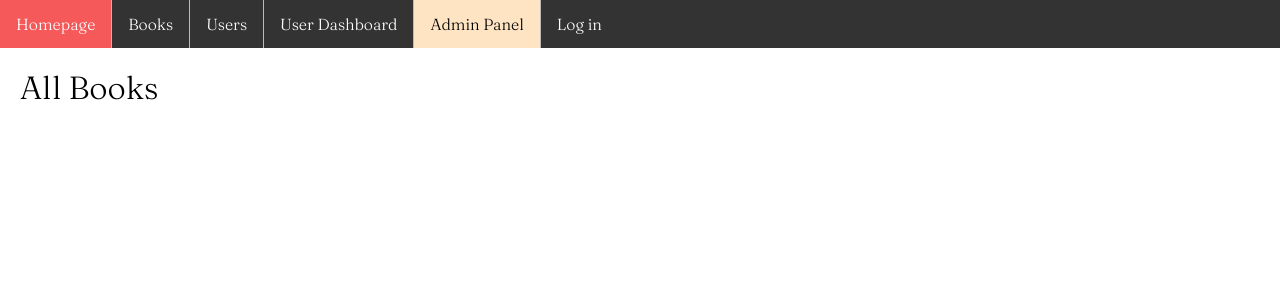
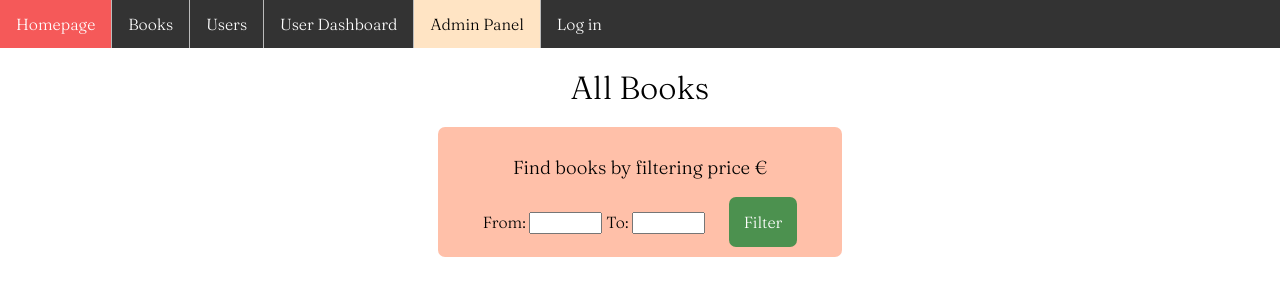
Before and after one commit to NikolaJovovic98/Node-Js-User-Registration-And-Login, a Node server app: page /books/ in a window 1280 px wide. Shown: the top 300 px of the page. Run offline with Node 20, Linux system fonts and the light colour scheme; data that the repository does not hold is empty; some libraries are stand-ins or nearby versions.

Commit message:
Added: Any user can filter books by their price,added some styling'

```diff
--- a/public/styles/style.css
+++ b/public/styles/style.css
@@ -317,3 +317,37 @@ hr{
 #up-down-quant div{
   margin-right: 5px;
 }
+
+#user-dashboard {
+  background-color: rgba(255, 166, 0, 0.322);
+  border-radius: 7px;
+  width: 50%;
+  margin: auto;
+  display: flex;
+  flex-direction: column;
+  justify-content: center;
+  align-items: center;
+}
+
+.logout-button{
+  border-radius: 7px;
+  border: none;
+  outline: none;
+  font-size: 18px;
+  background-color: dimgray;
+  color: white;
+}
+
+.filter-books-price{
+  background-color: rgba(255, 68, 0, 0.336);
+  border-radius: 7px;
+  padding: 10px;
+  margin: auto;
+  width: 30%;
+  margin-bottom: 20px;
+  display:flex;
+  flex-direction: column;
+  justify-content: center;
+  align-items: center;
+
+}
--- a/public/views/addBook.hbs
+++ b/public/views/addBook.hbs
@@ -1,7 +1,7 @@
 {{> header}}
 {{> nav}}
 
-<h1 style="margin: 20px;">Add Book </h1>
+<h1 style="margin: 20px;text-align: center;">Add Book </h1>
 
 
 <div id="register-form">
--- a/public/views/allBooks.hbs
+++ b/public/views/allBooks.hbs
@@ -4,7 +4,20 @@
 <h3 style="color: green;">{{success_msg}}</h3>
 {{/if}}
 
-<h1 style="margin: 20px;">All Books </h1>
+<h1 style="margin: 20px;text-align: center;">All Books </h1>
+
+<div class="filter-books-price">
+    <h3 style="text-align: center;">Find books by filtering price &euro;</h3>
+   <div>
+    <form action="/books/filter" method="GET">
+        <label for="fromPrice">From:</label>
+        <input type="number" name="fromPrice" min="1" max="10000">
+        <label for="toPrice">To:</label>
+        <input type="number" name="toPrice" min="1" max="10000">
+        <button type="submit" class="edit-user">Filter</button>
+    </form>
+    </div>
+</div>
 
 {{#if books}}
 {{#each books}}
--- a/public/views/allUsers.hbs
+++ b/public/views/allUsers.hbs
@@ -1,7 +1,7 @@
 {{> header}}
 {{> nav}}
 
-<h1 style="margin: 20px;">All Users </h1>
+<h1 style="margin: 20px;text-align: center;">All Users </h1>
 
 <div id="big-user-div">
 {{#if users}}
--- a/public/views/home.hbs
+++ b/public/views/home.hbs
@@ -5,4 +5,5 @@
 <h2 style="margin: 20px;">This is REST API</h2>
 
 
+
 {{> footer}}
--- a/public/views/oneBook.hbs
+++ b/public/views/oneBook.hbs
@@ -1,11 +1,11 @@
 {{> header}}
 {{> nav}}
+
+<h1 style="margin: 20px;text-align: center;background-color: antiquewhite;border-radius: 7px;">{{bookName}}</h1>
 
 {{#if success_msg}}
 <h3 style="color: green;text-align: center;">{{success_msg}}</h3>
 {{/if}}
-
-<h1 style="margin: 20px;text-align: center;background-color: antiquewhite;border-radius: 7px;">{{bookName}}</h1>
 
 {{#if error_msg}}
 <h3 style="color: red;text-align: center;">{{error_msg}}</h3>
--- a/public/views/oneUser.hbs
+++ b/public/views/oneUser.hbs
@@ -2,7 +2,7 @@
 {{> nav}}
 
 {{#if success_msg}}
-<h3 style="color: green;">{{success_msg}}</h3>
+<h3 style="color: green;text-align: center;">{{success_msg}}</h3>
 {{/if}}
 
 <h1 style="margin: 20px;text-align: center;background-color: antiquewhite;border-radius: 7px;">{{userName}}</h1>
--- a/public/views/register.hbs
+++ b/public/views/register.hbs
@@ -1,7 +1,7 @@
 {{> header}}
 {{> nav}}
 
-<h1>Register</h1>
+<h1 style="text-align: center;">Register</h1>
 {{#if errors}}
  {{#each errors}}
      <h3 style="color: red;">{{msg}}</h3>
--- a/public/views/updateBookForm.hbs
+++ b/public/views/updateBookForm.hbs
@@ -1,7 +1,7 @@
 {{> header}}
 {{> nav}}
 
-<h1 style="margin: 20px;">Update Book Information </h1>
+<h1 style="margin: 20px;text-align: center;">Update Book Information </h1>
 
 
 <div id="register-form">
--- a/public/views/updateUserForm.hbs
+++ b/public/views/updateUserForm.hbs
@@ -1,7 +1,7 @@
 {{> header}}
 {{> nav}}
 <div style="margin: 20px;">
-<h1>Update Profile</h1>
+<h1 style="text-align: center;">Update Profile</h1>
 </div>
 {{#if error_msg}}
 <h3 style="color: red;">{{error_msg}}</h3>
--- a/routes/books.js
+++ b/routes/books.js
@@ -138,4 +138,19 @@ router.post("/dec/:bookName",checkQuantity,async(req,res)=>{
     res.redirect(`/books/show/${req.params.bookName}`);
 });
 
+//Prikazi sve knjige u odredjenom rangu cijene koje korisnik postavi
+//Posto trebamo da procitamo iz url-a /books/filter?fromPrice=broj1&toPrice=broj2
+//to se cita pomocu req.query.fromPrice zbog toga moramo koristiti GET metodu
+//samo citamo rezultate iz baze tako da to smijemo
+//u filteredBooks stavljamo sve knjige cija je cijena u rangu ovih iz query
+//to postizemo sa $lt tj less then i $gt tj greater then
+router.get("/filter",async(req,res)=>{
+    const filteredBooks = await Book.find({
+        price:{$gt:req.query.fromPrice,$lt:req.query.toPrice}
+    });
+    res.render("allBooks.hbs",{
+        books:filteredBooks
+    });
+});
+
 module.exports = router;
```
Also changed, not shown: public/views/dashboard.hbs (+5 -4 lines), public/views/login.hbs (+5 -5 lines), public/images/crnagoraistorija.jpg (deleted), public/images/incas.jpg (deleted), public/images/mayas.jpg (deleted).
